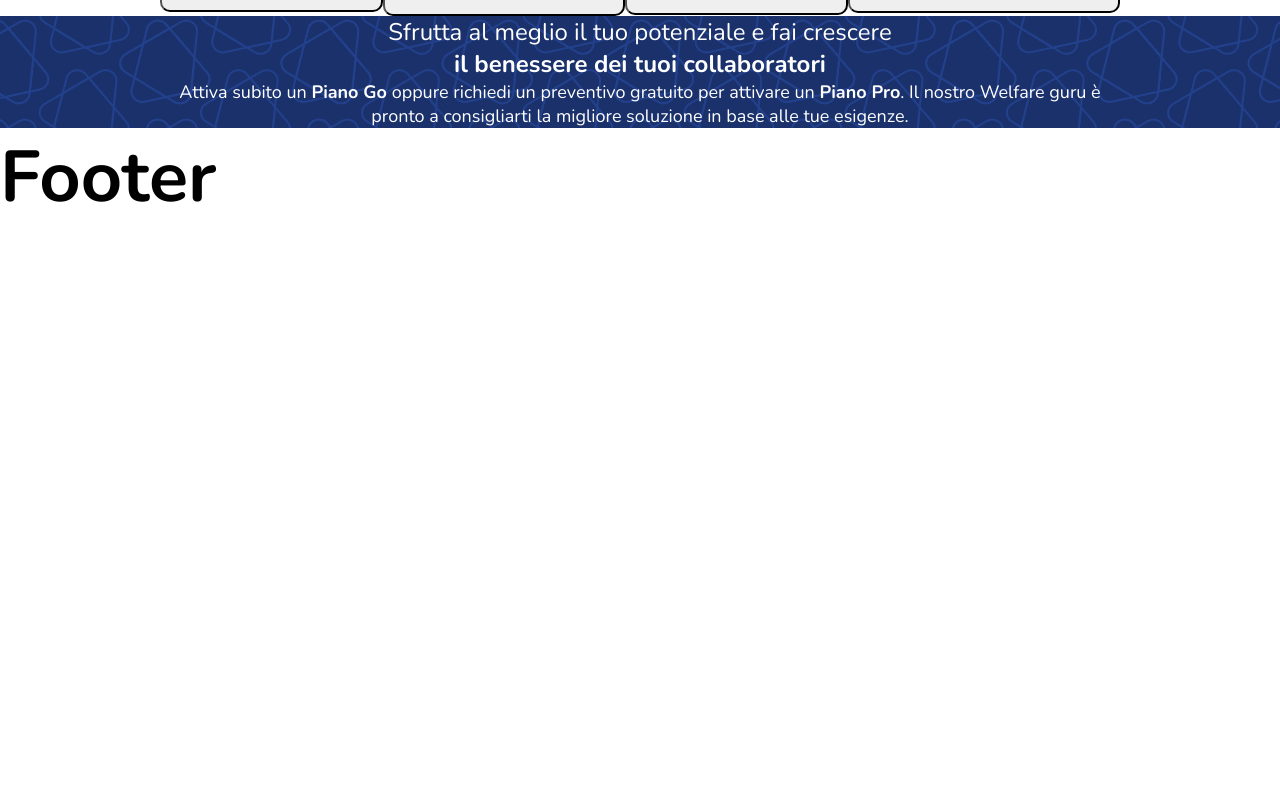
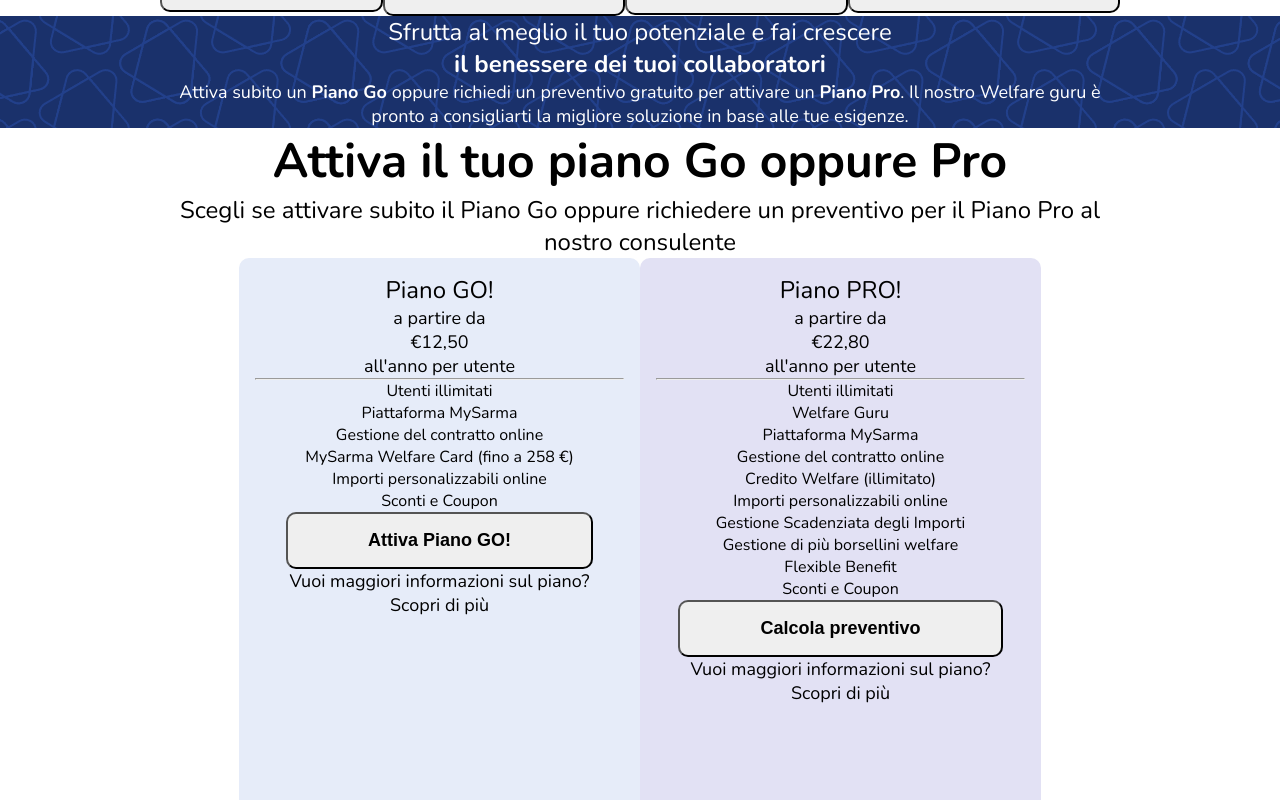
Before and after one commit to vito-pizzulli/omninext-front-end-dev-test, a Vue app: page / in a window 1280 px wide. Shown: the part 1840-2640 px from the top of the page. Before the commit the page ends 2066 px from the top, so only its background shows below. Built offline with nearby package versions, Linux system fonts and the light colour scheme.

Commit message:
Created AvailablePlans component, added to AppMain, structure completed for both desktop & mobile.

```diff
--- a/src/components/AppMain.vue
+++ b/src/components/AppMain.vue
@@ -5,6 +5,7 @@
             <MobileApp />
             <CorporateWelfare />
             <CollaboratorsWellness />
+            <AvailablePlans />
         </main>
     </div>
 </template>
@@ -14,6 +15,7 @@
     import MobileApp from './MobileApp.vue';
     import CorporateWelfare from './CorporateWelfare.vue';
     import CollaboratorsWellness from './CollaboratorsWellness.vue';
+    import AvailablePlans from './AvailablePlans.vue';
 
     export default {
         name: 'AppMain',
@@ -22,7 +24,8 @@
             PrimaryContent,
             MobileApp,
             CorporateWelfare,
-            CollaboratorsWellness
+            CollaboratorsWellness,
+            AvailablePlans
         }
     }
 </script>
--- /dev/null
+++ b/src/components/AvailablePlans.vue
@@ -0,0 +1,63 @@
+<template>
+    <div id="available-plans">
+        <div class="container">
+            <h2>Attiva il tuo piano Go oppure Pro</h2>
+            <p class="big">Scegli se attivare subito il Piano Go oppure richiedere un preventivo per il Piano Pro al nostro consulente</p>
+            <div class="plans-container">
+                <PricingBalloonBig
+                    :name="goPlanElements.name"
+                    :price="goPlanElements.price"
+                    :vantages="goPlanElements.vantages"
+                    :buttonText="goPlanElements.buttonText"
+                    :backgroundColor="goPlanElements.backgroundColor"
+                />
+                <PricingBalloonBig
+                    :name="proPlanElements.name"
+                    :price="proPlanElements.price"
+                    :vantages="proPlanElements.vantages"
+                    :buttonText="proPlanElements.buttonText"
+                    :backgroundColor="proPlanElements.backgroundColor"
+                />
+            </div>
+        </div>
+    </div>
+</template>
+
+<script>
+    import { goPlanElements, proPlanElements } from '/data/data.json';
+    import PricingBalloonBig from './PricingBalloonBig.vue';
+
+    export default {
+        name: 'AvailablePlans',
+
+        data() {
+            return {
+                goPlanElements: goPlanElements,
+                proPlanElements: proPlanElements
+            }
+        },
+
+        components: {
+            PricingBalloonBig
+        }
+    }
+</script>
+
+<style lang="scss" scoped>
+    @use '../styles/partials/variables' as *;
+    @use '../styles/partials/mixins' as *;
+
+    div#available-plans {
+        div.container {
+            text-align: center;
+
+            div.plans-container {
+                @include flex(row, center, center, no-wrap);
+
+                @media screen and (max-width: 767px) {
+                    flex-direction: column;
+                }
+            }
+        }
+    }
+</style>
```
